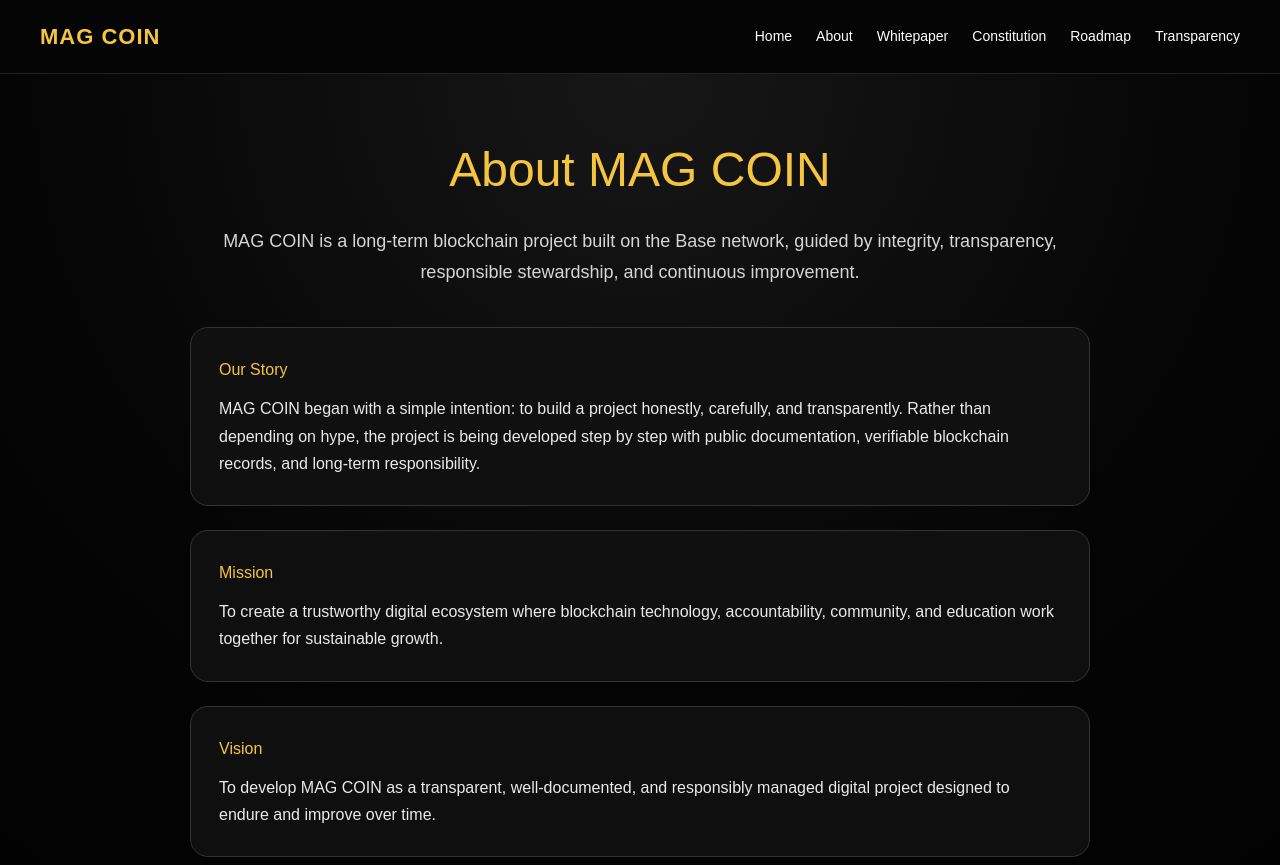
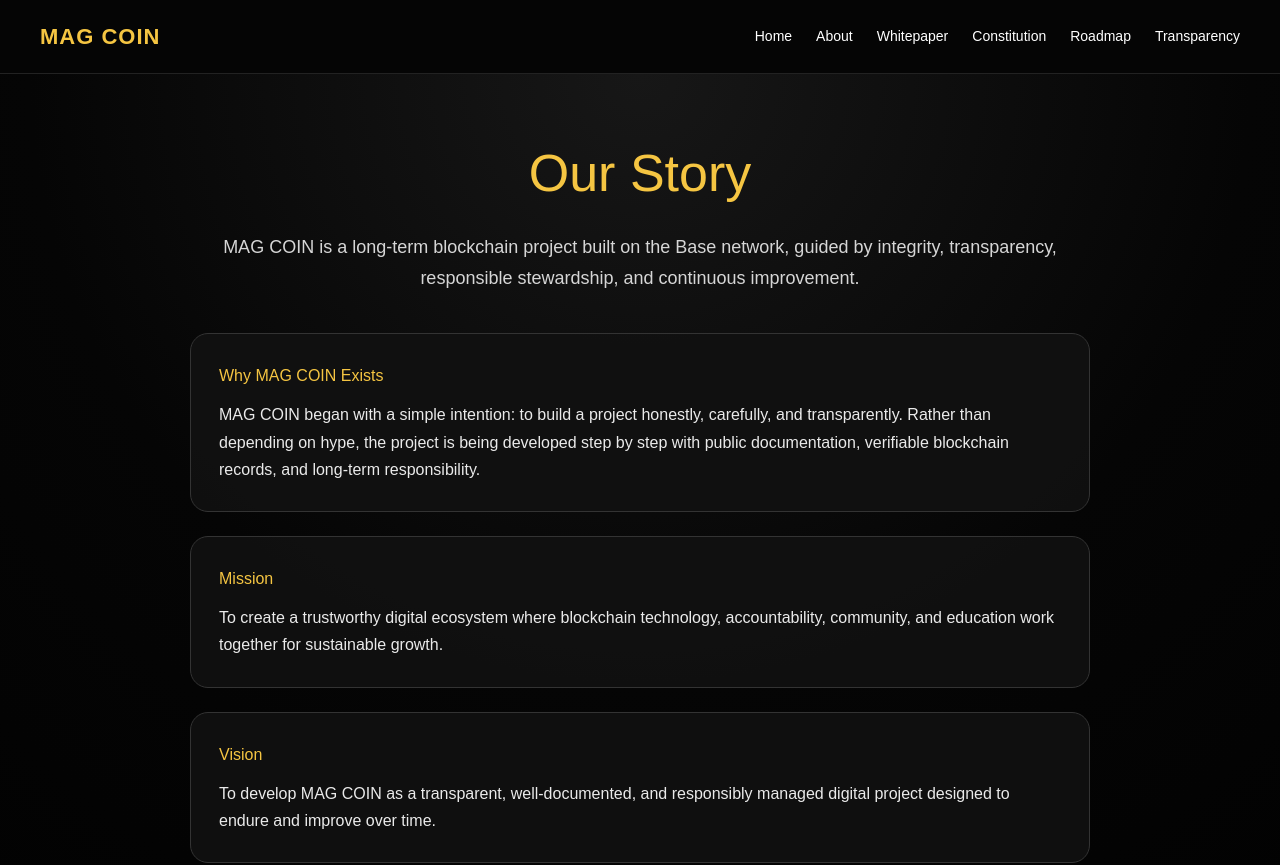
Before and after one commit to MAGZOWN/mag-coin-website, a Next.js app: page /about in a window 1280 px wide. Shown: the top 865 px of the page. Built offline with nearby package versions, Linux system fonts and the light colour scheme.

Commit message:
Refine About page heading

```diff
--- a/app/about/page.tsx
+++ b/app/about/page.tsx
@@ -8,7 +8,7 @@ export default function About() {
 
       <main style={styles.main}>
         <section style={styles.container}>
-          <h1 style={styles.title}>About MAG COIN</h1>
+          <h1 style={styles.title}>Our Story</h1>
 
           <p style={styles.lead}>
             MAG COIN is a long-term blockchain project built on the Base network,
@@ -16,7 +16,7 @@ export default function About() {
           </p>
 
           <div style={styles.card}>
-            <h2 style={styles.heading}>Our Story</h2>
+            <h2 style={styles.heading}>Why MAG COIN Exists</h2>
             <p>
               MAG COIN began with a simple intention: to build a project honestly,
               carefully, and transparently. Rather than depending on hype, the project
@@ -76,7 +76,7 @@ const styles: Record<string, CSSProperties> = {
   },
   title: {
     color: "#f5c542",
-    fontSize: "48px",
+    fontSize: "52px",
     marginBottom: "20px",
     textAlign: "center",
   },
```
